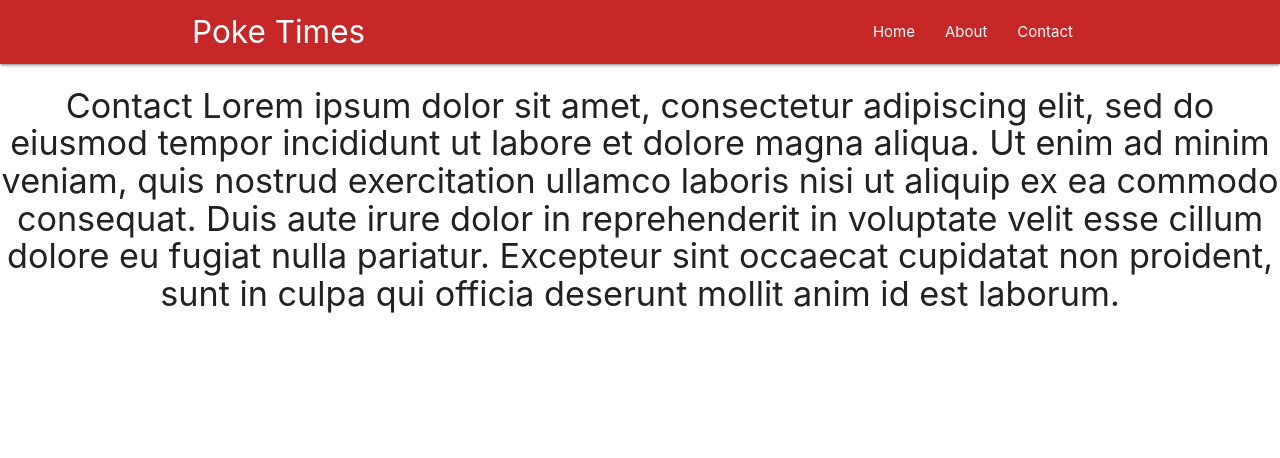
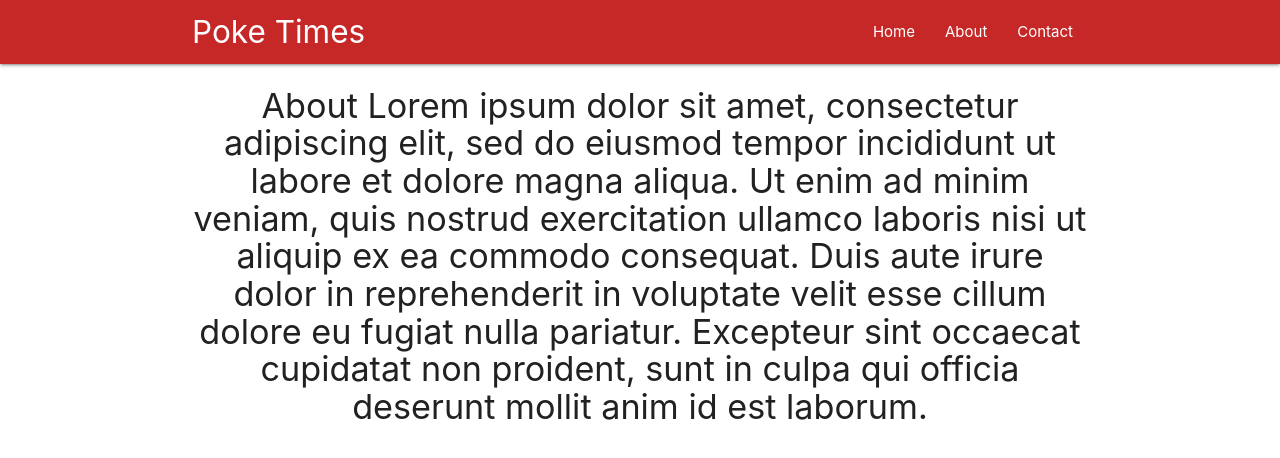
Before and after one commit to krishnamrg/react-learning, a React (Create React App) app in the folder poketimes/: page /about in a window 1280 px wide. Before the commit this address led to /contact. Shown: the top 458 px of the page. Built offline with nearby package versions, Linux system fonts and the light colour scheme.

Commit message:
created and added higher order component

```diff
--- a/poketimes/src/components/About.js
+++ b/poketimes/src/components/About.js
@@ -1,10 +1,7 @@
 import React from "react";
+import TextColorChanger from '../hoc/TextColorChanger'
 
 const About = (props) => {
-
-  setTimeout(() => {
-    props.history.push('/contact') //use this programatically redirect
-  },2000);
 
   return (
     <div className="container">
@@ -21,4 +18,4 @@ const About = (props) => {
   );
 };
 
-export default About;
+export default TextColorChanger(About);
--- a/poketimes/src/components/Contact.js
+++ b/poketimes/src/components/Contact.js
@@ -1,10 +1,11 @@
 import React from "react";
+import TextColorChanger from '../hoc/TextColorChanger'
 
 const Contact = () => {
   return (
     <div>
       <h4 className="center">
-        Contact Lorem ipsum dolor sit amet, consectetur adipiscing elit, sed do eiusmod
+        Contact Lorem ipsum color sit amet, consectetur adipiscing elit, sed do eiusmod
         tempor incididunt ut labore et dolore magna aliqua. Ut enim ad minim
         veniam, quis nostrud exercitation ullamco laboris nisi ut aliquip ex ea
         commodo consequat. Duis aute irure dolor in reprehenderit in voluptate
@@ -16,4 +17,4 @@ const Contact = () => {
   );
 };
 
-export default Contact;
+export default TextColorChanger(Contact);
--- /dev/null
+++ b/poketimes/src/hoc/TextColorChanger.js
@@ -0,0 +1,18 @@
+import React from "react";
+
+const TextColorChanger = (WrappedComponent) => {
+
+    const colors = ['red','yellow','cyan','blue','orange','green','violet','gray','maroon','pink','black','brown'];
+    const colorName = `${colors[Math.floor(Math.random() * 12)]}-text`;
+    console.log(colorName);
+
+  return props => {
+    return (
+      <div className={colorName}>
+        <WrappedComponent {...props} />
+      </div>
+    );
+  };
+};
+
+export default TextColorChanger;
```
